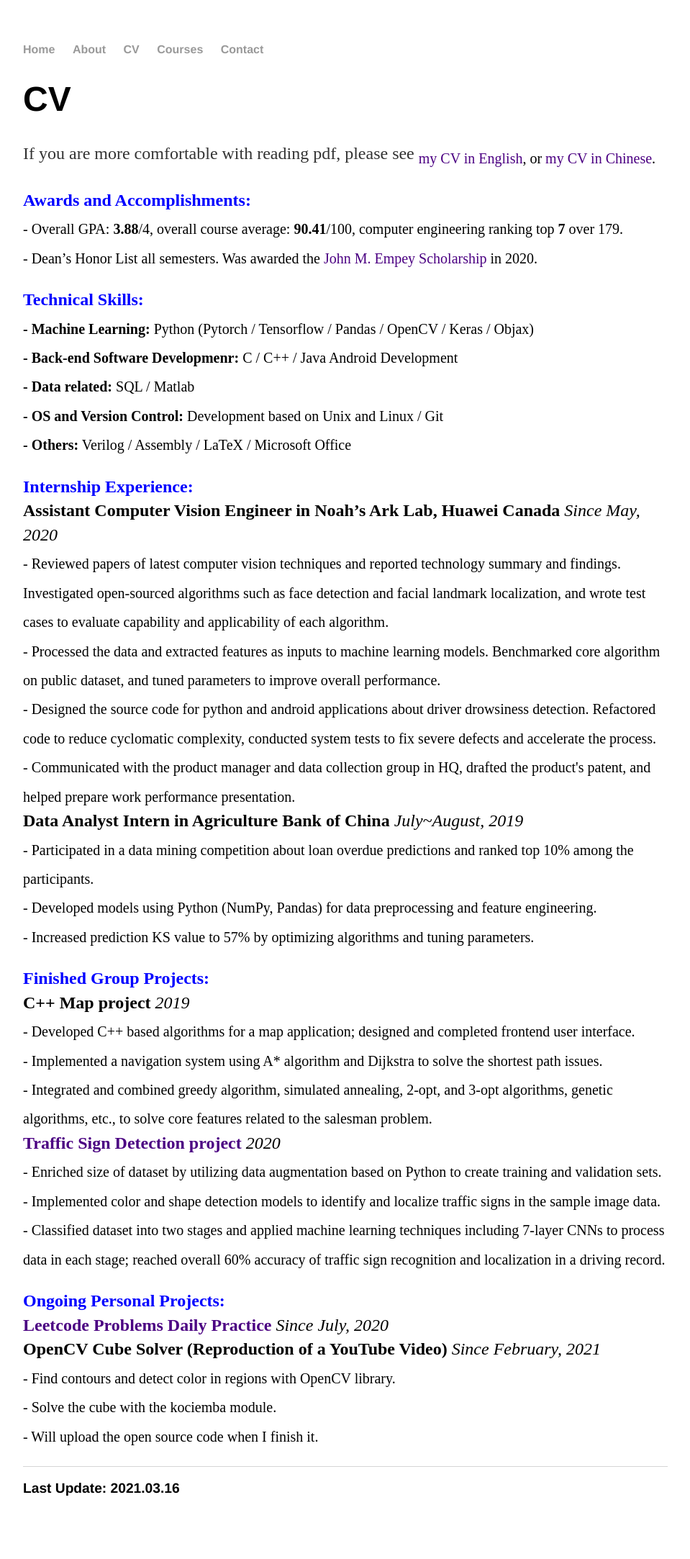
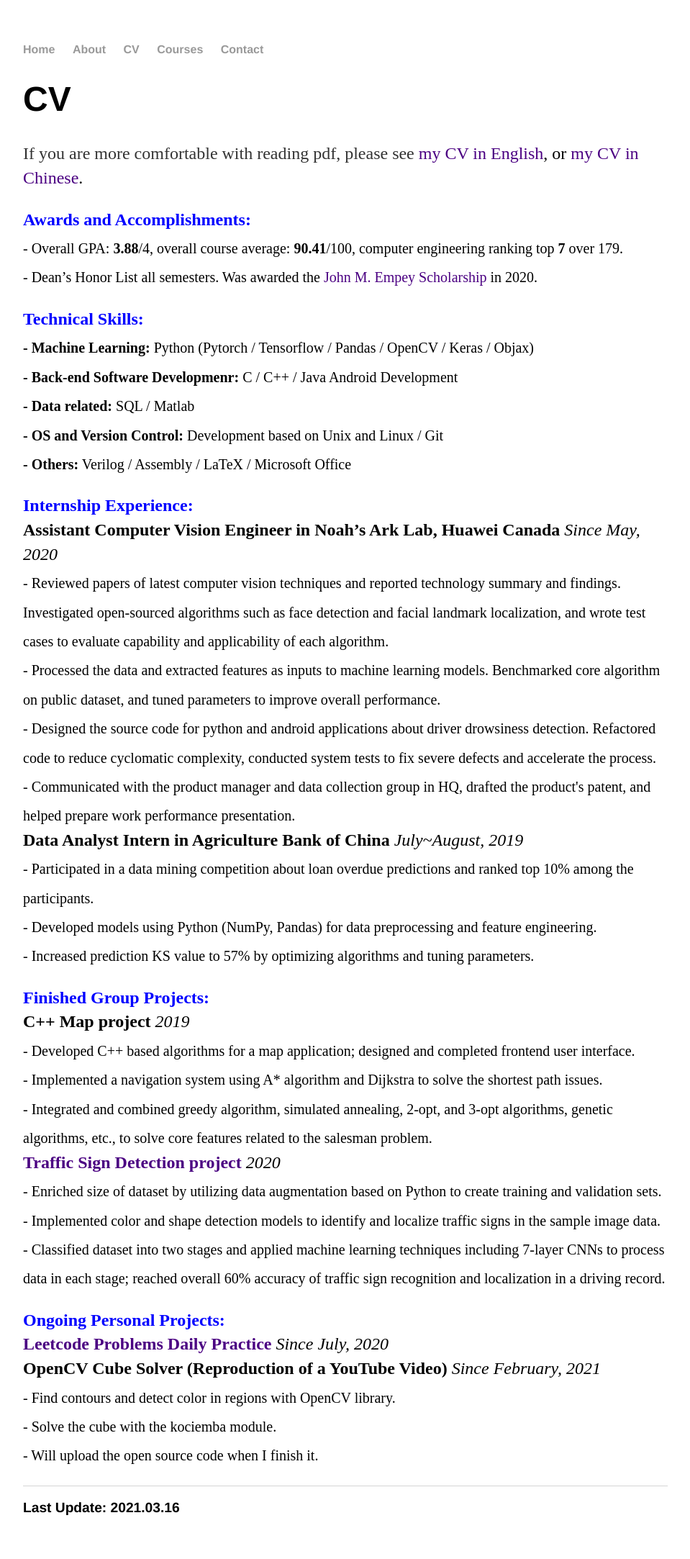
Before and after one commit to ljn1999/ljn1999.github.io, a Jekyll site: the page built from cv/index.html, in a window 1280 px wide. Shown: the whole page at 72% size, without its empty margins (160-1119 px from the left). Built offline with Jekyll 4.4.1, drawn with Linux system fonts in a browser that asks for light colours; before the commit the page ends 2139 px from its top, so only the background shows below that.

Commit message:
Update index.html

```diff
--- a/cv/index.html
+++ b/cv/index.html
@@ -5,9 +5,9 @@ title: CV
 
 <div class="blurb">
   <h1>CV</h1>
-  <p>If you are more comfortable with reading pdf, please see </sub><a href="https://docs.google.com/document/d/1ONj2Q1b1DyFfgyBu_Gfeohl-Ne94taM-LcmoAczmoKw/edit?usp=sharing">
-     <font size= "5" color="indigo"><sub>my CV in English</sub></a><font size= "5" color="black"><sub>, or </sub><a href="https://docs.google.com/document/d/1umq-quvittaVLVdQZ9BZ3rsRu0gT9ihlgpajAnL5cmM/edit?usp=sharing">
-     <font size= "5" color="indigo"><sub>my CV in Chinese</sub></a><font size= "5" color="black"><sub>.</sub>
+  <p>If you are more comfortable with reading pdf, please see <a href="https://docs.google.com/document/d/1ONj2Q1b1DyFfgyBu_Gfeohl-Ne94taM-LcmoAczmoKw/edit?usp=sharing">
+     <font size= "5" color="indigo">my CV in English</a><font size= "5" color="black">, or <a href="https://docs.google.com/document/d/1umq-quvittaVLVdQZ9BZ3rsRu0gT9ihlgpajAnL5cmM/edit?usp=sharing">
+     <font size= "5" color="indigo">my CV in Chinese</a><font size= "5" color="black">.
 
   <p><font size="5" color="blue"><b>Awards and Accomplishments:</b></font>
 
```
